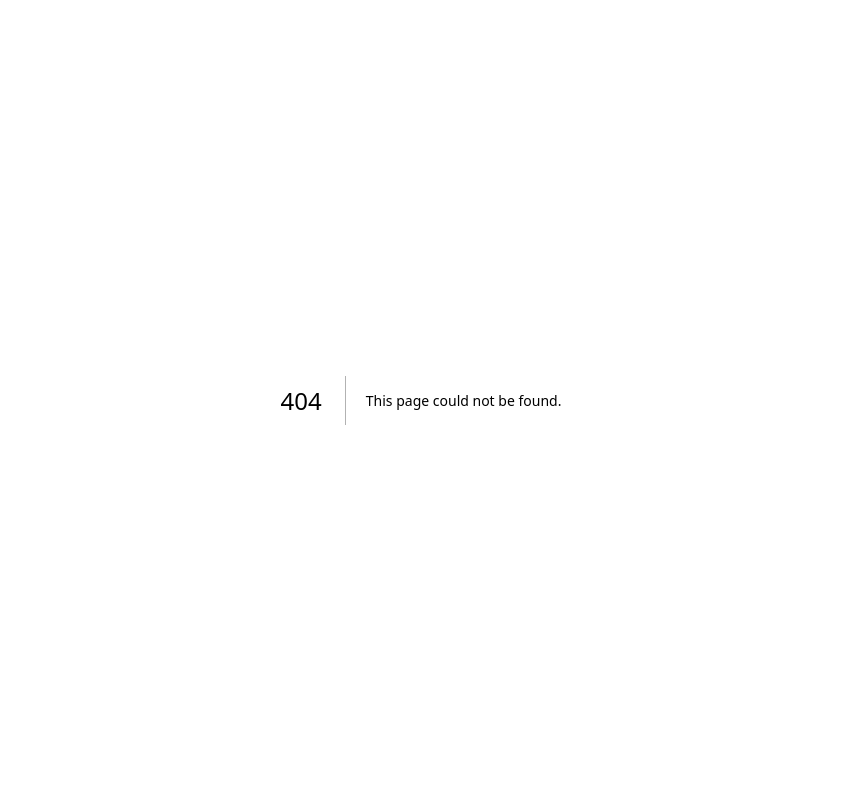
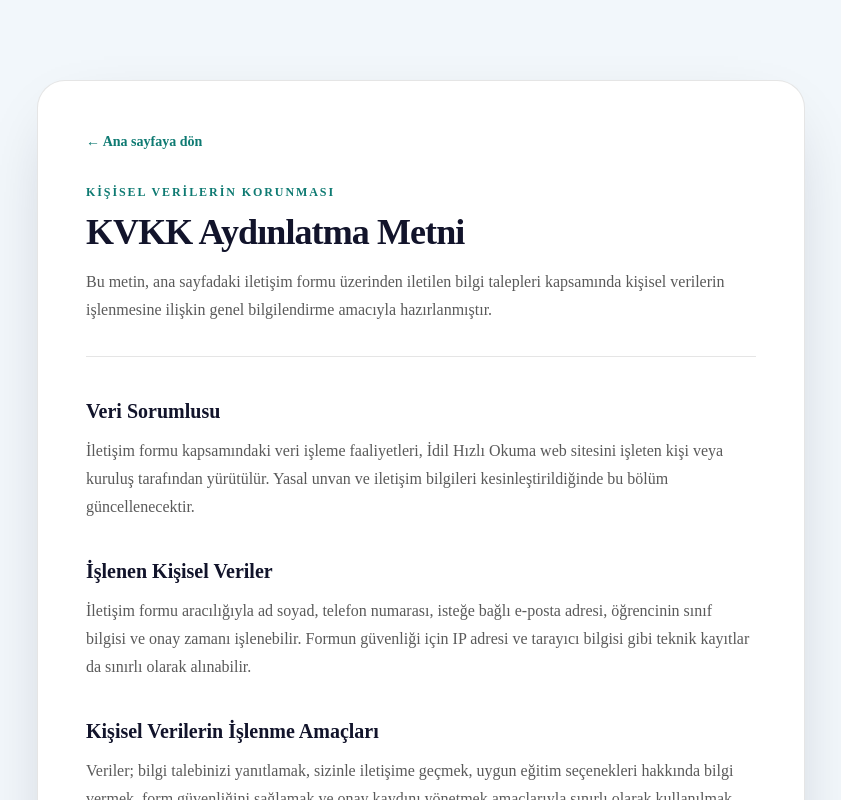
Before and after one commit to abdullahyeteris1-create/idil-ana-site, a Next.js app: page /kvkk-aydinlatma-metni in a window 1280 px wide. Before the commit this address had no page. Shown: the top 800 px of the page, without its empty margins (219-1060 px from the left). Built offline with nearby package versions, Linux system fonts and the light colour scheme; a web font is replaced by a local one.

Commit message:
fix contact form visibility

```diff
--- a/app/api/contact/route.ts
+++ b/app/api/contact/route.ts
@@ -6,7 +6,7 @@
   phone?: unknown;
   email?: unknown;
   studentGrade?: unknown;
-  kvkkAccepted?: unknown;
+  consentAccepted?: unknown;
   website?: unknown;
 };
 
@@ -79,6 +79,8 @@
     ["E-posta", email || "Belirtilmedi"],
     ["Öğrencinin Sınıfı", studentGrade],
     ["Gönderim Tarihi", submittedAt],
+    ["KVKK Onayı", "Kabul edildi"],
+    ["KVKK Onay Tarihi", submittedAt],
     ...(ip ? [["IP", ip]] : []),
     ...(userAgent ? [["User Agent", userAgent]] : []),
   ];
@@ -118,28 +120,33 @@
   }
 
   const body = payload as ContactRequestBody;
-  const honeypot = getString(body.website, 200);
-
-  if (honeypot) {
-    return NextResponse.json({ ok: true });
-  }
-
   const fullName = getString(body.fullName, 100);
   const phone = getString(body.phone, 30);
   const email = getString(body.email, 254);
   const studentGrade = getString(body.studentGrade, 30);
+  const honeypot = getString(body.website, 200);
+
+  if (body.consentAccepted !== true) {
+    return NextResponse.json(
+      { ok: false, message: "Devam etmek için KVKK onayını vermelisiniz." },
+      { status: 400 },
+    );
+  }
 
   if (
     fullName.length < 2 ||
     !isValidPhone(phone) ||
     !isValidEmail(email) ||
-    !VALID_GRADES.has(studentGrade) ||
-    body.kvkkAccepted !== true
+    !VALID_GRADES.has(studentGrade)
   ) {
     return NextResponse.json(
       { ok: false, message: "Lütfen form alanlarını kontrol ediniz." },
       { status: 400 },
     );
+  }
+
+  if (honeypot) {
+    return NextResponse.json({ ok: true });
   }
 
   const apiKey = process.env.RESEND_API_KEY?.trim();
--- /dev/null
+++ b/app/kvkk-aydinlatma-metni/page.tsx
@@ -0,0 +1,122 @@
+import type { Metadata } from "next";
+
+const DATA_CONTROLLER_INFO = {
+  legalName: "", // TODO: İşletmenin resmi/yasal unvanını yayın öncesinde ekleyin.
+  address: "", // TODO: Veri sorumlusunun tebligata uygun açık adresini ekleyin.
+  email: "", // TODO: KVKK başvuruları için kullanılacak e-posta adresini ekleyin.
+};
+
+export const metadata: Metadata = {
+  title: "KVKK Aydınlatma Metni | İdil Hızlı Okuma",
+  description: "İletişim formu kapsamında kişisel verilerin işlenmesine ilişkin bilgilendirme.",
+};
+
+const sections = [
+  {
+    title: "İşlenen Kişisel Veriler",
+    content:
+      "İletişim formu aracılığıyla ad soyad, telefon numarası, isteğe bağlı e-posta adresi, öğrencinin sınıf bilgisi ve onay zamanı işlenebilir. Formun güvenliği için IP adresi ve tarayıcı bilgisi gibi teknik kayıtlar da sınırlı olarak alınabilir.",
+  },
+  {
+    title: "Kişisel Verilerin İşlenme Amaçları",
+    content:
+      "Veriler; bilgi talebinizi yanıtlamak, sizinle iletişime geçmek, uygun eğitim seçenekleri hakkında bilgi vermek, form güvenliğini sağlamak ve onay kaydını yönetmek amaçlarıyla sınırlı olarak kullanılmak üzere toplanır.",
+  },
+  {
+    title: "Hukuki Sebepler",
+    content:
+      "Kişisel verilerin işlenmesi, somut durumun niteliğine göre açık rıza ve 6698 sayılı Kişisel Verilerin Korunması Kanunu'nda yer alan diğer uygun hukuki sebeplere dayanabilir. Uygulanacak hukuki sebep, veri işleme faaliyetinin kapsamına göre değerlendirilir.",
+  },
+  {
+    title: "Verilerin Aktarılması",
+    content:
+      "Veriler, iletişim talebinin karşılanması ve teknik hizmetlerin yürütülmesi için gerekli olduğu ölçüde barındırma ve e-posta hizmeti sağlayıcıları gibi hizmet alınan taraflarla paylaşılabilir. Aktarım süreçlerinde yürürlükteki mevzuatın gerektirdiği idari ve teknik tedbirlerin uygulanması hedeflenir.",
+  },
+  {
+    title: "Saklama Süresi",
+    content:
+      "Kişisel veriler, iletişim talebinin sonuçlandırılması ve ilgili hukuki yükümlülüklerin yerine getirilmesi için gerekli süre boyunca saklanır; saklama amacı ortadan kalktığında uygulanabilir mevzuat ve kurum politikaları çerçevesinde silinir, yok edilir veya anonim hale getirilir.",
+  },
+  {
+    title: "İlgili Kişinin Hakları",
+    content:
+      "KVKK'nın 11. maddesinde belirtilen şartlar kapsamında kişisel verilerinizin işlenip işlenmediğini öğrenme, işlenmişse bilgi talep etme, düzeltilmesini veya silinmesini isteme ve kanunda düzenlenen diğer haklarınıza ilişkin başvuruda bulunabilirsiniz.",
+  },
+];
+
+export default function KvkkAydinlatmaMetniPage() {
+  return (
+    <main className="min-h-screen bg-[#f2f7fb] px-5 py-16 text-[#12142b] sm:px-8 sm:py-20">
+      <article className="mx-auto max-w-3xl rounded-[28px] border border-black/10 bg-white p-7 shadow-[0_24px_70px_-32px_rgba(18,20,43,0.32)] sm:p-12">
+        <a
+          href="/"
+          className="mb-8 inline-flex text-sm font-bold text-[#0e7a72] transition-colors hover:text-[#e8502a]"
+        >
+          ← Ana sayfaya dön
+        </a>
+
+        <header className="mb-10 border-b border-black/10 pb-8">
+          <p className="mb-3 text-xs font-extrabold uppercase tracking-[0.16em] text-[#0e7a72]">
+            Kişisel Verilerin Korunması
+          </p>
+          <h1 className="text-3xl font-black tracking-tight sm:text-4xl">KVKK Aydınlatma Metni</h1>
+          <p className="mt-4 leading-7 text-black/65">
+            Bu metin, ana sayfadaki iletişim formu üzerinden iletilen bilgi talepleri kapsamında
+            kişisel verilerin işlenmesine ilişkin genel bilgilendirme amacıyla hazırlanmıştır.
+          </p>
+        </header>
+
+        <div className="space-y-9">
+          <section>
+            <h2 className="mb-3 text-xl font-extrabold">Veri Sorumlusu</h2>
+            <p className="leading-7 text-black/65">
+              İletişim formu kapsamındaki veri işleme faaliyetleri, İdil Hızlı Okuma web sitesini
+              işleten kişi veya kuruluş tarafından yürütülür. Yasal unvan ve iletişim bilgileri
+              kesinleştirildiğinde bu bölüm güncellenecektir.
+            </p>
+            {(DATA_CONTROLLER_INFO.legalName ||
+              DATA_CONTROLLER_INFO.address ||
+              DATA_CONTROLLER_INFO.email) && (
+              <dl className="mt-4 grid gap-2 rounded-2xl bg-[#f2f7fb] p-5 text-sm">
+                {DATA_CONTROLLER_INFO.legalName && (
+                  <div>
+                    <dt className="font-bold">Yasal unvan</dt>
+                    <dd>{DATA_CONTROLLER_INFO.legalName}</dd>
+                  </div>
+                )}
+                {DATA_CONTROLLER_INFO.address && (
+                  <div>
+                    <dt className="font-bold">Adres</dt>
+                    <dd>{DATA_CONTROLLER_INFO.address}</dd>
+                  </div>
+                )}
+                {DATA_CONTROLLER_INFO.email && (
+                  <div>
+                    <dt className="font-bold">E-posta</dt>
+                    <dd>{DATA_CONTROLLER_INFO.email}</dd>
+                  </div>
+                )}
+              </dl>
+            )}
+          </section>
+
+          {sections.map((section) => (
+            <section key={section.title}>
+              <h2 className="mb-3 text-xl font-extrabold">{section.title}</h2>
+              <p className="leading-7 text-black/65">{section.content}</p>
+            </section>
+          ))}
+
+          <section>
+            <h2 className="mb-3 text-xl font-extrabold">İletişim</h2>
+            <p className="leading-7 text-black/65">
+              KVKK kapsamındaki talepleriniz için veri sorumlusunun yukarıda belirtilecek iletişim
+              kanalını veya ana sayfadaki iletişim formunu kullanabilirsiniz. Başvurular,
+              yürürlükteki mevzuatta öngörülen usul ve süreler çerçevesinde değerlendirilir.
+            </p>
+          </section>
+        </div>
+      </article>
+    </main>
+  );
+}
--- a/app/page.tsx
+++ b/app/page.tsx
@@ -256,18 +256,18 @@
   phone: string;
   email: string;
   studentGrade: string;
-  kvkkAccepted: boolean;
+  consentAccepted: boolean;
   website: string;
 };
 
-type ContactField = "fullName" | "phone" | "email" | "studentGrade" | "kvkkAccepted";
+type ContactField = "fullName" | "phone" | "email" | "studentGrade" | "consentAccepted";
 
 const emptyContactForm: ContactFormValues = {
   fullName: "",
   phone: "",
   email: "",
   studentGrade: "",
-  kvkkAccepted: false,
+  consentAccepted: false,
   website: "",
 };
 
@@ -494,7 +494,9 @@
       errors.email = "Geçerli bir e-posta adresi giriniz.";
     }
     if (!contactForm.studentGrade) errors.studentGrade = "Öğrencinin sınıfını seçiniz.";
-    if (!contactForm.kvkkAccepted) errors.kvkkAccepted = "Devam etmek için KVKK onayı gereklidir.";
+    if (!contactForm.consentAccepted) {
+      errors.consentAccepted = "Devam etmek için KVKK onayını vermelisiniz.";
+    }
 
     if (Object.keys(errors).length > 0) {
       setContactErrors(errors);
@@ -510,10 +512,12 @@
         method: "POST",
         headers: { "Content-Type": "application/json" },
         body: JSON.stringify({
-          ...contactForm,
           fullName,
           phone,
           email,
+          studentGrade: contactForm.studentGrade,
+          consentAccepted: contactForm.consentAccepted,
+          website: contactForm.website,
         }),
       });
 
@@ -938,25 +942,36 @@
                 <div className="contact-consent">
                   <label>
                     <input
+                      name="consentAccepted"
                       type="checkbox"
-                      checked={contactForm.kvkkAccepted}
-                      onChange={(event) => updateContactField("kvkkAccepted", event.target.checked)}
-                      aria-invalid={Boolean(contactErrors.kvkkAccepted)}
+                      checked={contactForm.consentAccepted}
+                      onChange={(event) => updateContactField("consentAccepted", event.target.checked)}
+                      aria-invalid={Boolean(contactErrors.consentAccepted)}
+                      aria-required="true"
+                      required
                     />
                     <span>
-                      Kişisel verilerimin iletişim talebimin yanıtlanması amacıyla işlenmesini kabul
-                      ediyorum.
+                      <a
+                        href="/kvkk-aydinlatma-metni"
+                        target="_blank"
+                        rel="noopener noreferrer"
+                      >
+                        Kişisel verilerimin
+                      </a>
+                      , tarafımla iletişime geçilmesi amacıyla işlenmesini kabul ediyorum.
                     </span>
                   </label>
-                  {contactErrors.kvkkAccepted && (
-                    <span className="contact-field-error">{contactErrors.kvkkAccepted}</span>
+                  {contactErrors.consentAccepted && (
+                    <span className="contact-field-error">{contactErrors.consentAccepted}</span>
                   )}
                 </div>
 
                 <button
                   type="submit"
-                  className="btn btn-primary contact-submit"
-                  disabled={contactStatus === "submitting"}
+                  className={`btn btn-primary contact-submit ${
+                    contactStatus === "submitting" ? "is-submitting" : ""
+                  }`}
+                  disabled={contactStatus === "submitting" || !contactForm.consentAccepted}
                 >
                   {contactStatus === "submitting" ? (
                     <>
@@ -2138,6 +2153,16 @@
           margin-top: 2px;
           accent-color: var(--teal-deep);
         }
+        .contact-consent a {
+          color: var(--teal-deep);
+          font-weight: 700;
+          text-decoration: underline;
+          text-decoration-thickness: 1px;
+          text-underline-offset: 2px;
+        }
+        .contact-consent a:hover {
+          color: var(--coral-deep);
+        }
         .contact-consent .contact-field-error {
           display: block;
           margin: 7px 0 0 28px;
@@ -2148,9 +2173,14 @@
           margin: 28px auto 0;
         }
         .contact-submit:disabled {
+          cursor: not-allowed;
+          opacity: 0.46;
+          transform: none;
+          box-shadow: none;
+        }
+        .contact-submit.is-submitting:disabled {
           cursor: wait;
           opacity: 0.72;
-          transform: none;
         }
         .contact-spinner {
           animation: contact-spin 0.8s linear infinite;
```
